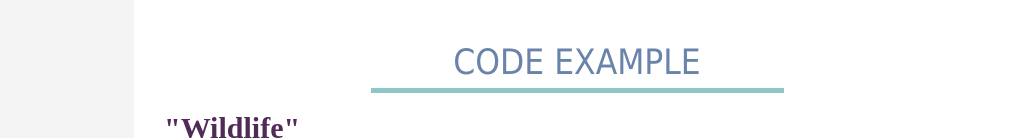
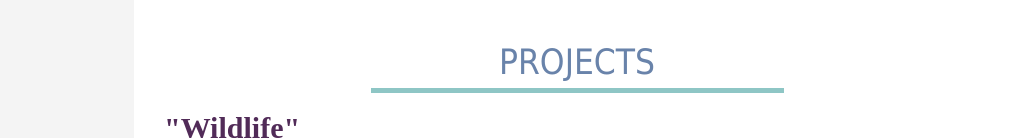
Before and after one commit to irina-snezan/rsschool-cv, a plain HTML site: page index.html in a window 1280 px wide. Shown: the part 640-778 px from the top of the page, 261-1280 px from the left. Drawn offline with Linux system fonts and the light colour scheme.

Commit message:
feat
add title

```diff
--- a/index.html
+++ b/index.html
@@ -105,7 +105,7 @@
 						Faculty of Journalism</p>
 				</div>
 				<div>
-					<h3>Code example</h3>
+					<h3>Projects</h3>
 					<p class="line"></p>
 					<a href="https://irina-snezan-wildlife.netlify.app/" target="_blank">"Wildlife"</a>
 					<img src="image/wildlife.png"  width="600" alt="wildlife">
```
